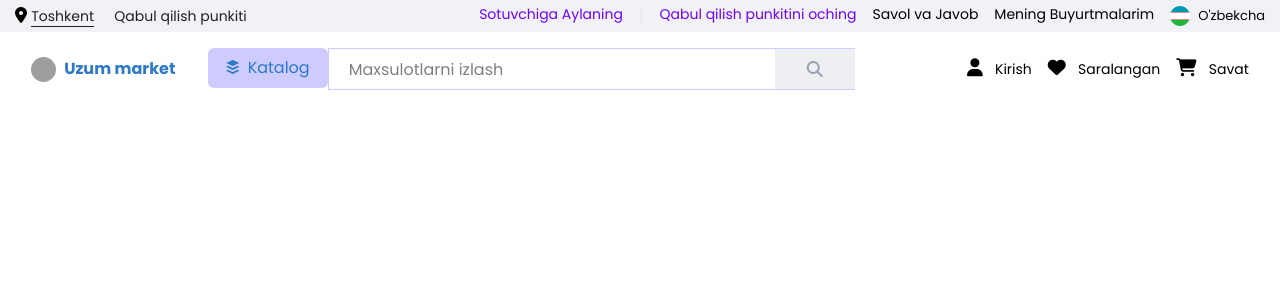
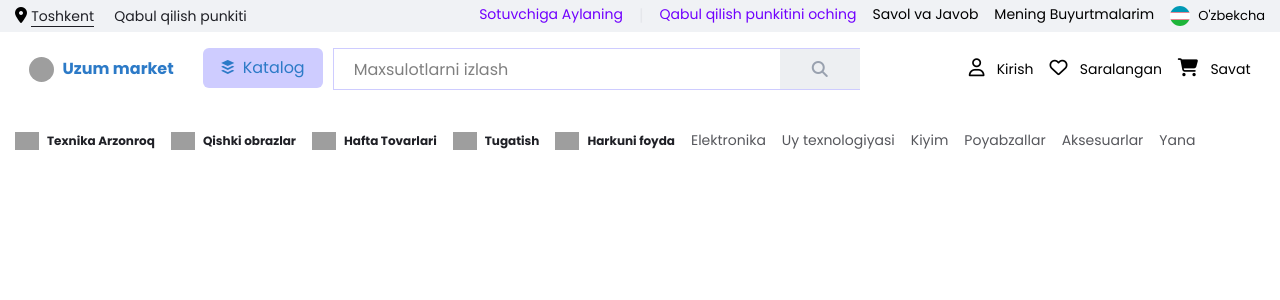
Before and after one commit to Eshukurullohdev/Uzum, a Django app: page /navigation/ in a window 1280 px wide. Shown: the top 300 px of the page. Run offline with Django 5.2, Linux system fonts and the light colour scheme; grey boxes are pictures that could not be loaded.

Commit message:
uzum nav

```diff
--- /dev/null
+++ b/Uzum/templates/banner.html
@@ -0,0 +1,5 @@
+{% extends "index.html" %}
+
+{% block content %}
+<h1>salom</h1>
+{% endblock %}
--- a/Uzum/templates/index.html
+++ b/Uzum/templates/index.html
@@ -7,6 +7,7 @@
     <meta name="viewport" content="width=device-width, initial-scale=1.0">
     <title>Document</title>
     <link rel="stylesheet" href="{% static 'css/main.css' %}">
+    <link rel="stylesheet" href="{% static 'css/banner.css' %}">
     <link rel="preconnect" href="https://fonts.googleapis.com">
     <link rel="preconnect" href="https://fonts.gstatic.com" crossorigin>
     <link
@@ -22,7 +23,10 @@
 
     {% block content %}
     {% include 'navigation.html' %}
+    {% include 'home.html' %}
     {% endblock %}
+
+    <script src="/static/js/main.js"></script>
 
 </body>
 
--- a/Uzum/templates/navigation.html
+++ b/Uzum/templates/navigation.html
@@ -38,7 +38,7 @@
 </div>
 
 <div class="container flex justify-around items-center !mt-4 ">
-    <div class="flex items-center gap-2">
+    <div class="flex items-center gap-2 select-none">
         <img class="w-[25px] h-[25px] rounded-full"
             src="https://encrypted-tbn0.gstatic.com/images?q=tbn:ANd9GcR-jybTGUSvxWxihbZMxwinqDCquA6PkMiC1Q&s" alt="">
         <blockquote class="text-[#2C7AC7] font-bold">
@@ -48,21 +48,21 @@
     <div class="flex">
         <button class="w-[120px] h-[40px] rounded-md bg-[#CECCFF] text-[#2C7AC7]"> <i
                 class="fa-brands fa-buffer !mr-2"></i>Katalog</button>
-        <input style="border: 1px solid #CECCFF; padding: 20px; outline: none;" class="w-[527px] h-[40px] relative"
+        <input style="border: 1px solid #CECCFF; padding: 20px; outline: none; margin-left: 10px;" class="w-[527px] h-[40px] relative"
             type="Maxsulotlarni izlash" required placeholder="Maxsulotlarni izlash">
         <div
-            class=" relative left-[-80.05px] top-[1px]   w-[80px] h-[40px] bg-[#EDEFF2] text-center text-gray-400 flex justify-center items-center ">
+            class=" relative left-[-80.05px] top-[1px] cursor-pointer  w-[80px] h-[40px] bg-[#EDEFF2] text-center text-gray-400 flex justify-center items-center ">
             <i class="fa-solid fa-search"></i>
         </div>
     </div>
     <div class="flex gap-4 items-center">
 
         <a>
-            <i class="fa-solid fa-user text-[18px] "></i>
+            <i class="fa-regular fa-user text-[18px] "></i>
             <span class="text-[14px] !ml-2">Kirish</span>
         </a>
         <a>
-            <i class="fa-solid fa-heart text-[18px] "></i>
+            <i class="fa-regular fa-heart text-[18px] "></i>
             <span class="text-[14px] !ml-2 ">Saralangan</span>
         </a>
         <a>
@@ -70,5 +70,36 @@
             <span class="text-[14px] !ml-2">Savat</span>
         </a>
     </div>
+
+</div>
+<div class="container gap-4 flex !mt-[40px]">
+    <div class="flex gap-4 items-center w-full">
+        <a class="flex items-center gap-2" href="#">
+            <img src="https://static.uzum.uz/fast_categories/TechSale.png" alt="24px" width="24px">
+            <span class="text-[12px] text-[#1f2026] font-bold">Texnika Arzonroq</span>
+        </a>
+        <a class="flex items-center gap-2" href="#">
+            <img src="https://static.uzum.uz/fast_categories/ZimOb.png" alt="24px" width="24px">
+            <span class="text-[12px] text-[#1f2026] font-bold">Qishki obrazlar</span>
+        </a>
+        <a class="flex items-center gap-2" href="#">
+            <img src="https://static.uzum.uz/fast_categories/Topsales.png" alt="24px" width="24px">
+            <span class="text-[12px] text-[#1f2026] font-bold">Hafta Tovarlari</span>
+        </a>
+        <a class="flex items-center gap-2" href="#">
+            <img src="https://static.uzum.uz/fast_categories/Licv.png" alt="24px" width="24px">
+            <span class="text-[12px] text-[#1f2026] font-bold">Tugatish</span>
+        </a>
+        <a class="flex items-center gap-2" href="#">
+            <img src="https://static.uzum.uz/fast_categories/%20vyg.png" alt="24px" width="24px">
+            <span class="text-[12px] text-[#1f2026] font-bold">Harkuni foyda</span>
+        </a>
+        <a href="#" class=" font-400 text-[14px] text-[#56575C] hover:text-[#2C7AC7] ">Elektronika</a>
+        <a href="#" class=" font-400 text-[14px] text-[#56575C] hover:text-[#2C7AC7]">Uy texnologiyasi</a>
+        <a href="#" class=" font-400 text-[14px] text-[#56575C] hover:text-[#2C7AC7]">Kiyim</a>
+        <a href="#" class=" font-400 text-[14px] text-[#56575C] hover:text-[#2C7AC7]">Poyabzallar</a>
+        <a href="#" class=" font-400 text-[14px] text-[#56575C] hover:text-[#2C7AC7]">Aksesuarlar</a>
+        <a href="#" class=" font-400 text-[14px] text-[#56575C] hover:text-[#2C7AC7]">Yana</a>
+    </div>
 </div>
 {% endblock %}
--- a/Uzum/urls.py
+++ b/Uzum/urls.py
@@ -4,6 +4,7 @@ from . import views
 
 urlpatterns = [
     path('', views.index, name='index'),
-    path('home/', views.home, name='home'),
+    # path('home/', views.home, name='home'),
     path('navigation/', views.navigation, name='navigation'),
+    path('banner/', views.banner, name='banner'),
 ]
--- a/Uzum/views.py
+++ b/Uzum/views.py
@@ -14,3 +14,6 @@ def home(request):
     return render(request, 'home.html')
 def navigation(request):
     return render(request, 'navigation.html')
+
+def banner(request):
+    return render(request, 'banner.html')
--- /dev/null
+++ b/static/js/main.js
@@ -0,0 +1,22 @@
+document.addEventListener('DOMContentLoaded', function () {
+    const carouselInner = document.querySelector('.carousel-inner');
+    const prevBtn = document.getElementById('prevBtn');
+    const nextBtn = document.getElementById('nextBtn');
+    const totalSlides = document.querySelectorAll('.carousel-item').length;
+    let currentSlide = 0;
+
+    function updateCarousel() {
+      const offset = -currentSlide * 100;
+      carouselInner.style.transform = `translateX(${offset}%)`;
+    }
+
+    nextBtn.addEventListener('click', () => {
+      currentSlide = (currentSlide + 1) % totalSlides;
+      updateCarousel();
+    });
+
+    prevBtn.addEventListener('click', () => {
+      currentSlide = (currentSlide - 1 + totalSlides) % totalSlides;
+      updateCarousel();
+    });
+  });
```
Also changed, not shown: Uzum/templates/home.html (+44 -4 lines), static/css/banner.css (added, +50 -0 lines), static/img/banner1.jpg (added).
